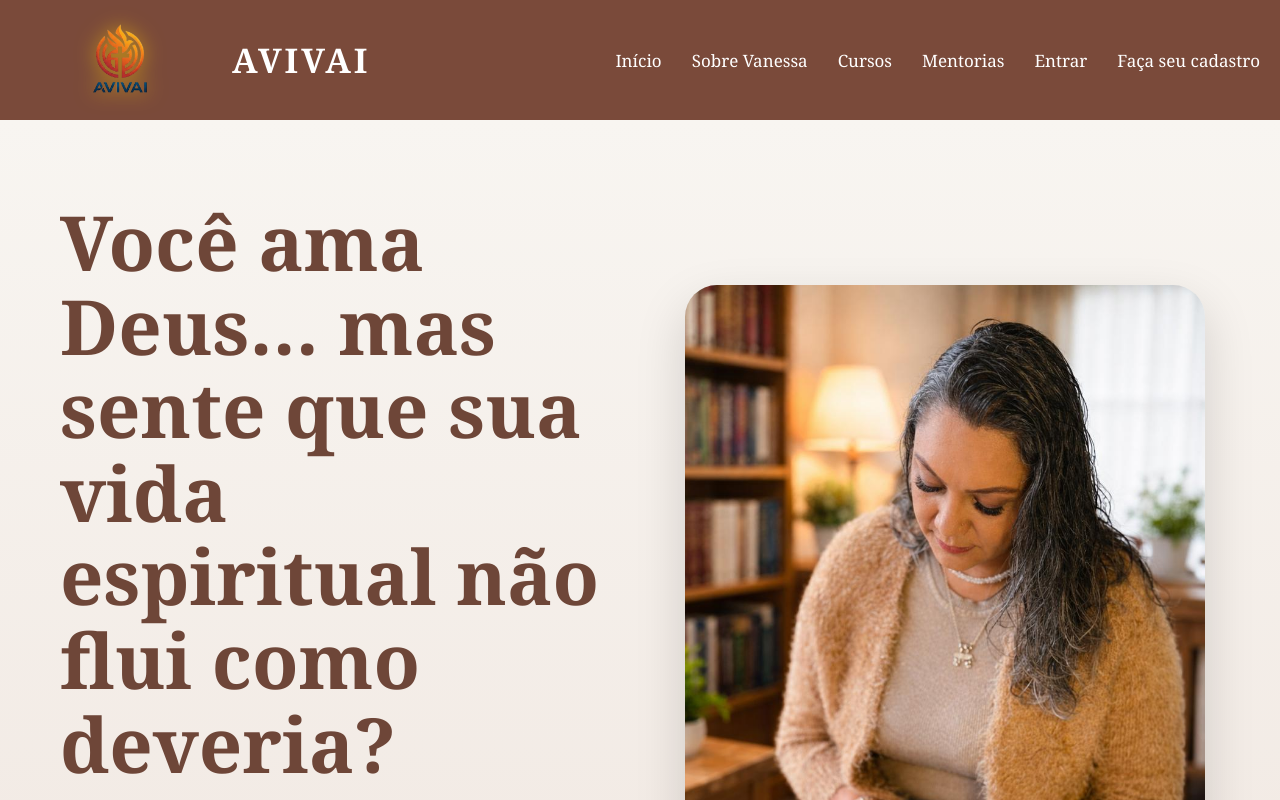
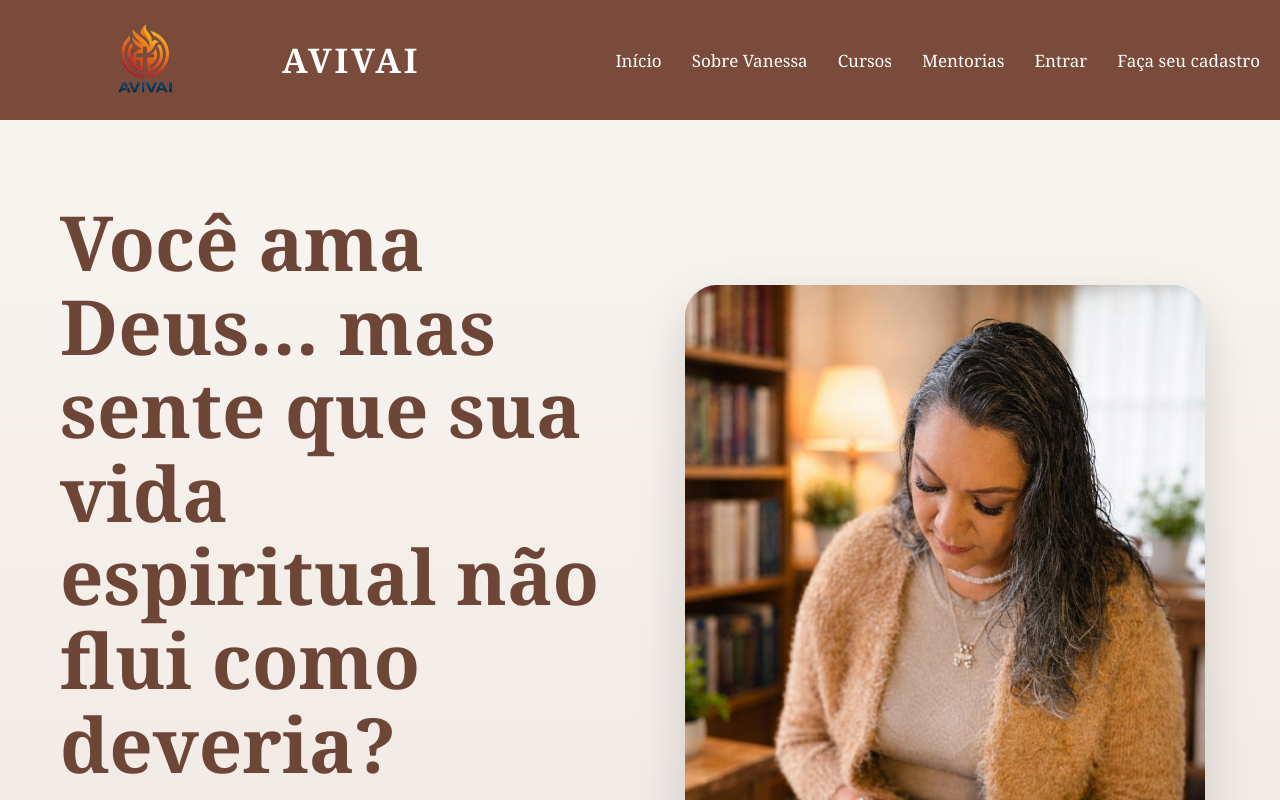
Before and after one commit to Mayra727/avivai-frontend, a React (Vite) app: page / in a window 1280 px wide. Shown: the top 800 px of the page. Built offline with nearby package versions, Linux system fonts and the light colour scheme.

Commit message:
correção logo

```diff
--- a/src/components/Header.css
+++ b/src/components/Header.css
@@ -66,16 +66,13 @@
 
 .logo-img {
 
-  width: 200px;
+  width: 250px;
 
   height: 100px;
 
   object-fit: contain;
 
-  filter:
-  drop-shadow(
-    0 0 10px rgba(255, 200, 0, 0.7)
-  );
+
 
 }
 
```
